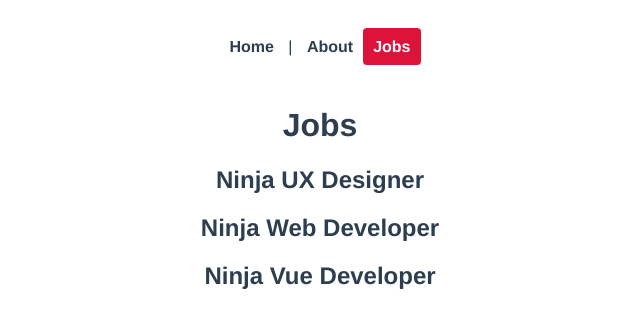
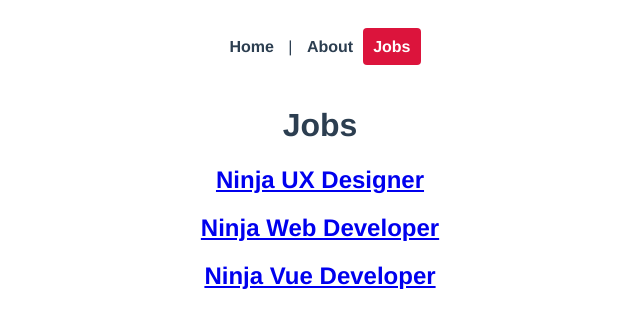
Before and after one commit to Sab-ra/ninja-jobs, a Vue app: page /jobs in a window 1280 px wide. Shown: the top 328 px of the page, without its empty margins (320-960 px from the left). Built offline with nearby package versions, Linux system fonts and the light colour scheme.

Commit message:
Make jobs link klickable We passed that rout parameter to the url by using this params: property and id-object and each key of the object is a rout parameter An id rout parameter what's we called in index.js and we set value of the id to be id of the current job

```diff
--- a/src/views/jobs/JobsView.vue
+++ b/src/views/jobs/JobsView.vue
@@ -1,7 +1,9 @@
 <template>
   <h1>Jobs</h1>
   <div v-for="job in jobs" v-bind:key="job.id">
-    <h2>{{ job.title }}</h2>
+    <router-link v-bind:to="{ name: 'job_details', params: { id: job.id } }" >
+      <h2>{{ job.title }}</h2>
+    </router-link>
   </div>
 </template>
 
```
